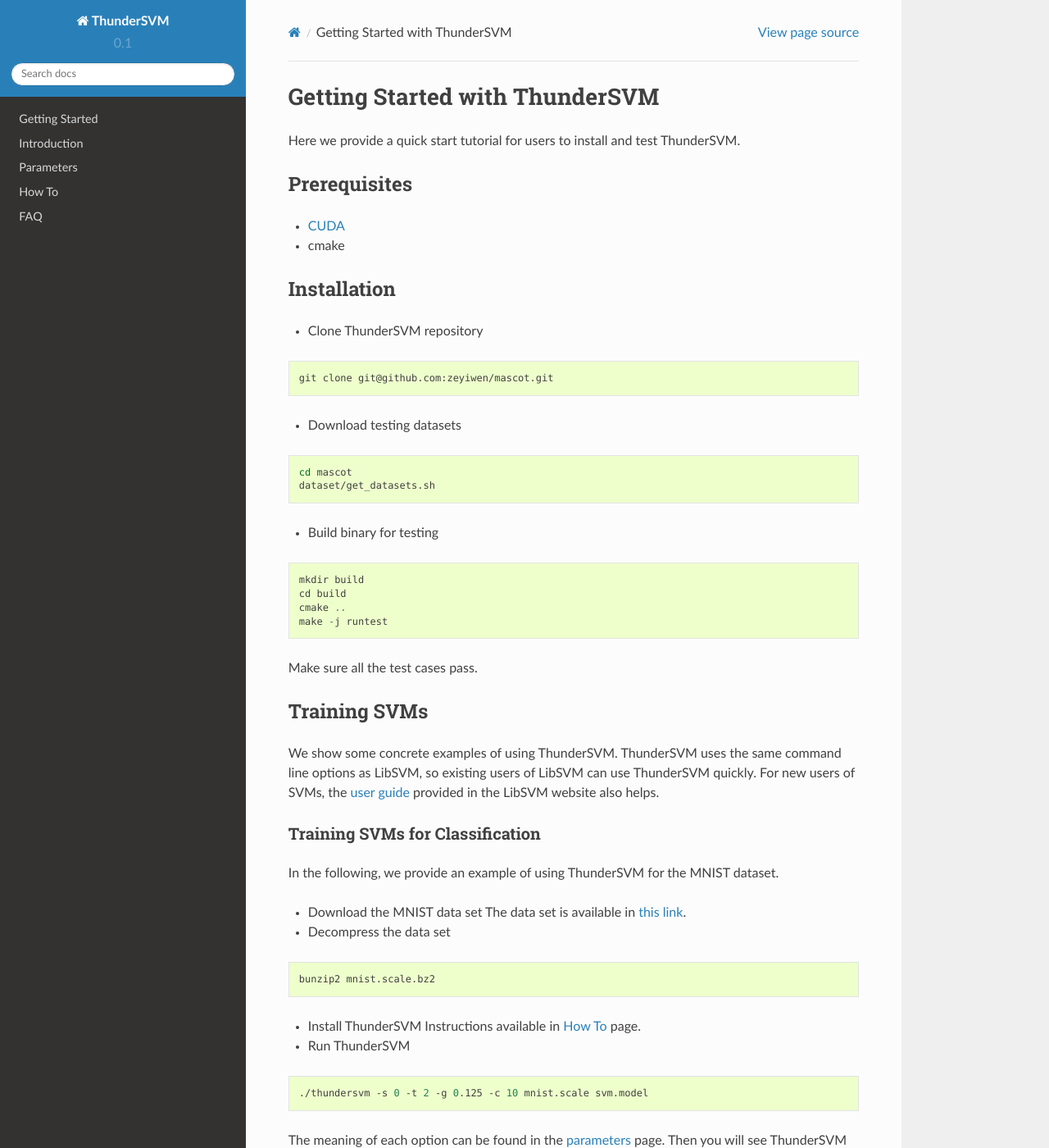
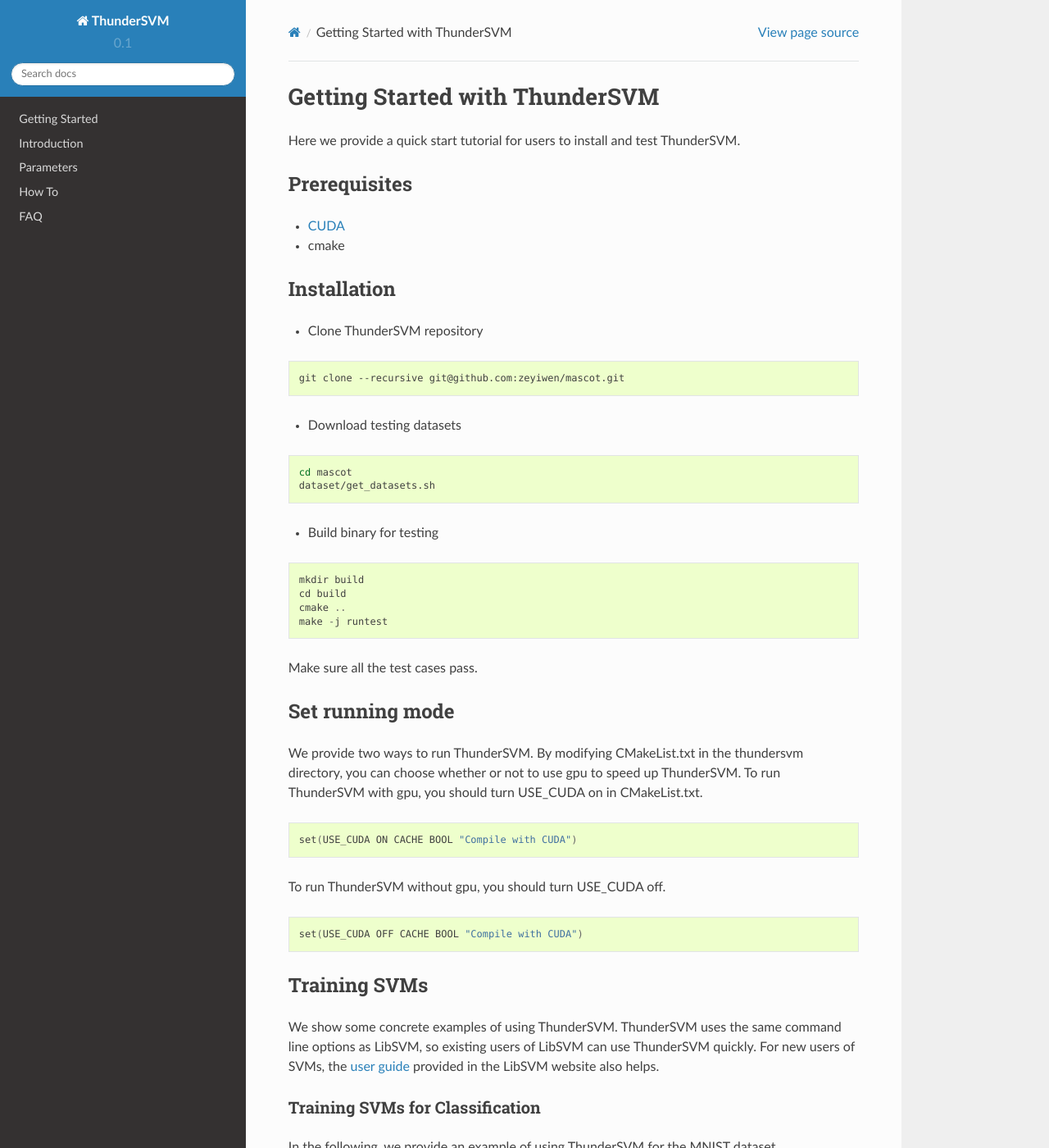
Before and after one commit to Xtra-Computing/thundersvm, a Sphinx documentation site: the page built from docs/get-started.md, in a window 1280 px wide and 1400 px high. Shown: the whole window at 82% size. Built offline with Sphinx 7.4.7 and the Read the Docs theme 2.0.0, drawn with Linux system fonts in a browser that asks for light colours.

Commit message:
add using of gpu

````diff
--- a/docs/get-started.md
+++ b/docs/get-started.md
@@ -9,7 +9,7 @@
 ## Installation
 * Clone ThunderSVM repository
 ```bash
-git clone git@github.com:zeyiwen/mascot.git
+git clone --recursive git@github.com:zeyiwen/mascot.git
 ```
 * Download testing datasets
 ```bash
@@ -24,6 +24,16 @@
 make -j runtest
 ```
 Make sure all the test cases pass.
+
+## Set running mode
+We provide two ways to run ThunderSVM. By modifying CMakeList.txt in the thundersvm directory, you can choose whether or not to use gpu to speed up ThunderSVM. To run ThunderSVM with gpu, you should turn USE_CUDA on in CMakeList.txt.
+```bash
+set(USE_CUDA ON CACHE BOOL "Compile with CUDA")
+```
+To run ThunderSVM without gpu, you should turn USE_CUDA off.
+```bash
+set(USE_CUDA OFF CACHE BOOL "Compile with CUDA")
+```
 
 ## Training SVMs
 We show some concrete examples of using ThunderSVM. ThunderSVM uses the same command line options as LibSVM, so existing users of LibSVM can use ThunderSVM quickly. For new users of SVMs, the [user guide](http://www.csie.ntu.edu.tw/~cjlin/papers/guide/guide.pdf) provided in the LibSVM website also helps.
````
